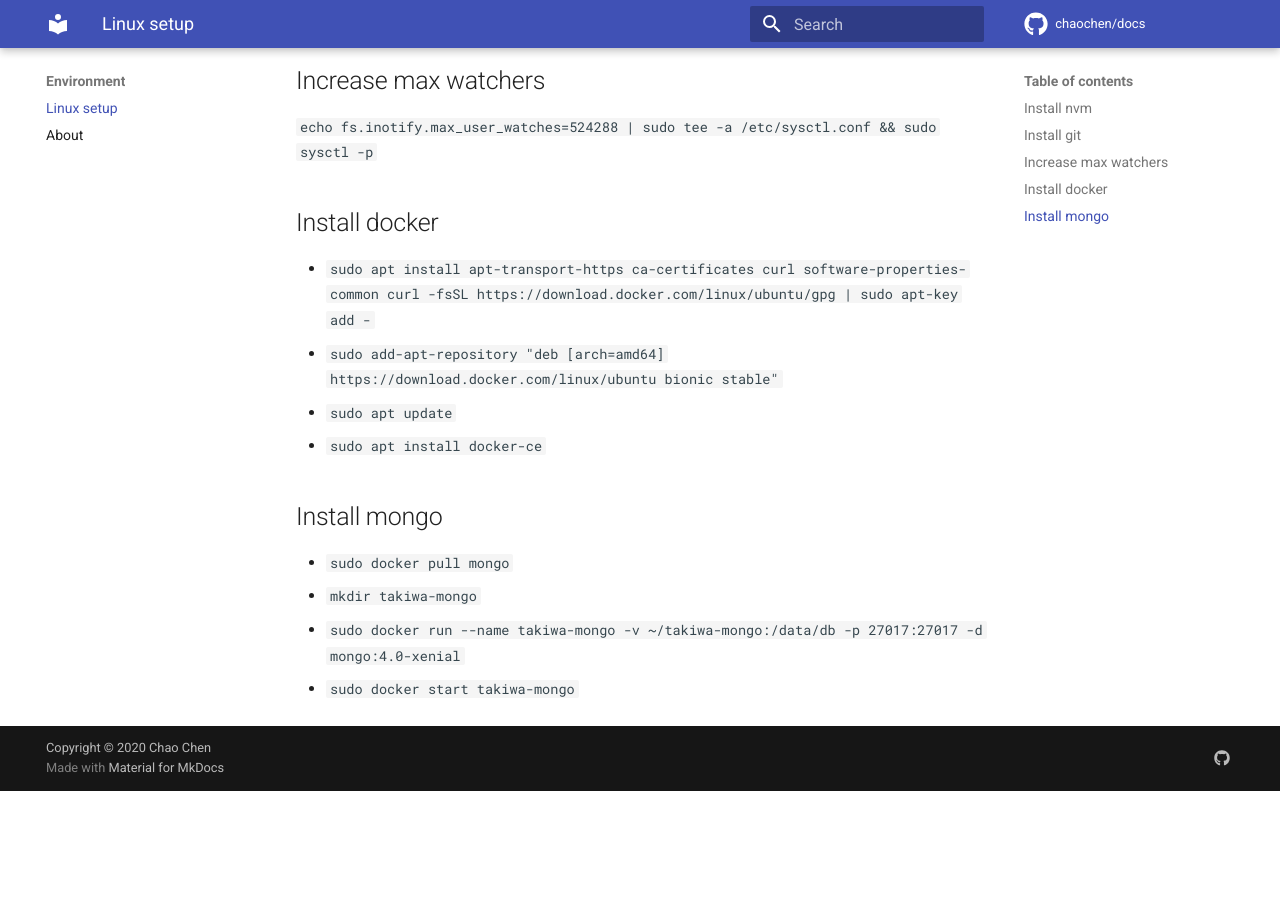
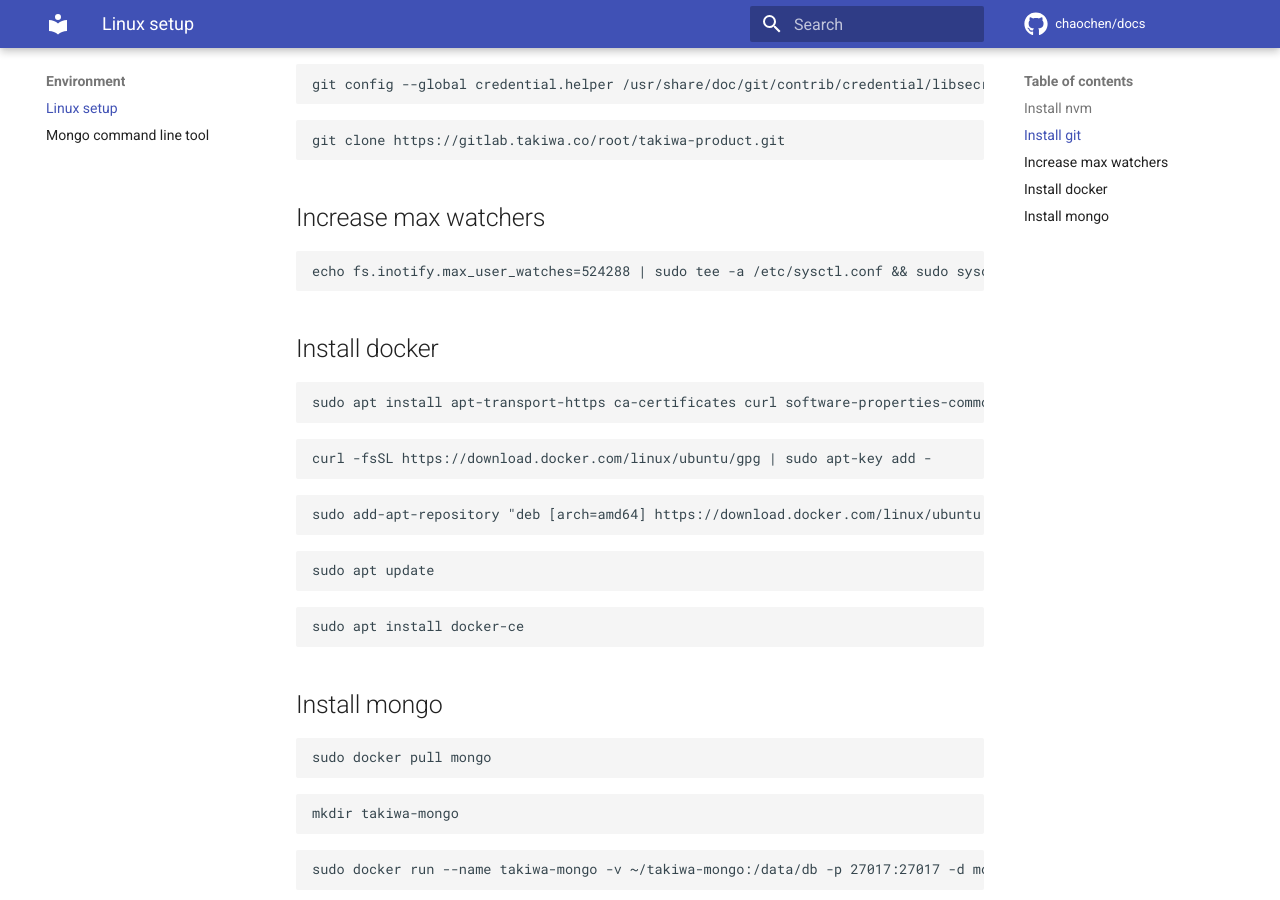
Before and after one commit to JonathanChaochen/gis-docs, an MkDocs documentation site: the page built from docs/environment.md, in a window 1280 px wide and 900 px high, scrolled down 667 px. Built offline with MkDocs 1.6.1 and Material for MkDocs 9.7.7, drawn with Linux system fonts in a browser that asks for light colours; comment, search, counter and statistics services are not loaded; before the commit the page ends 1458 px from its top, so only the background shows below that.

Commit message:
Add mongo command line tool md etc.

````diff
--- a/docs/environment.md
+++ b/docs/environment.md
@@ -4,31 +4,74 @@
 
 [https://github.com/nvm-sh/nvm#installation-and-update](https://github.com/nvm-sh/nvm#installation-and-update)
 
-- `nvm install 12`
-- `nvm use 12`
-- `nvm install-latest-npm`
+```
+nvm install 12
+```
+```
+nvm use 12
+```
+```
+nvm install-latest-npm
+```
 
 ## Install git
 
-- `sudo apt-get install libsecret-1-0 libsecret-1-dev`
-- `cd /usr/share/doc/git/contrib/credential/libsecret`
-- `sudo make`
-- `git config --global credential.helper /usr/share/doc/git/contrib/credential/libsecret/git-credential-libsecret`
-- `git clone https://gitlab.takiwa.co/root/takiwa-product.git`
+```
+sudo apt-get install libsecret-1-0 libsecret-1-dev
+```
+
+```
+cd /usr/share/doc/git/contrib/credential/libsecret
+```
+
+```
+sudo make
+```
+
+```
+git config --global credential.helper /usr/share/doc/git/contrib/credential/libsecret/git-credential-libsecret
+```
+
+```
+git clone https://gitlab.takiwa.co/root/takiwa-product.git
+```
 
 ## Increase max watchers
-`echo fs.inotify.max_user_watches=524288 | sudo tee -a /etc/sysctl.conf && sudo sysctl -p`
+```
+echo fs.inotify.max_user_watches=524288 | sudo tee -a /etc/sysctl.conf && sudo sysctl -p
+```
 
 ## Install docker
-- `sudo apt install apt-transport-https ca-certificates curl software-properties-common
-curl -fsSL https://download.docker.com/linux/ubuntu/gpg | sudo apt-key add -`
-- `sudo add-apt-repository "deb [arch=amd64] https://download.docker.com/linux/ubuntu bionic stable"`
-- `sudo apt update`
-- `sudo apt install docker-ce`
+```
+sudo apt install apt-transport-https ca-certificates curl software-properties-common
+```
 
+```
+curl -fsSL https://download.docker.com/linux/ubuntu/gpg | sudo apt-key add -
+```
+
+```
+sudo add-apt-repository "deb [arch=amd64] https://download.docker.com/linux/ubuntu bionic stable"
+```
+
+```
+sudo apt update
+```
+```
+sudo apt install docker-ce
+```
 
 ## Install mongo
-- `sudo docker pull mongo`
-- `mkdir takiwa-mongo`
-- `sudo docker run --name takiwa-mongo -v ~/takiwa-mongo:/data/db -p 27017:27017 -d mongo:4.0-xenial`
-- `sudo docker start takiwa-mongo`
+
+```
+sudo docker pull mongo
+```
+```
+mkdir takiwa-mongo
+```
+```
+sudo docker run --name takiwa-mongo -v ~/takiwa-mongo:/data/db -p 27017:27017 -d mongo:4.0-xenial
+```
+```
+sudo docker start takiwa-mongo
+```
--- a/mkdocs.yml
+++ b/mkdocs.yml
@@ -44,11 +44,12 @@ nav:
       - Creating your site: creating-your-site.md
   - Environment:
       - environment.md
-      - about.md
+      - mongo-command-tool.md
   - Backend:
       - api.md
   - Census:
       - 2018-census.md
+  - Help: help.md
 
 # Google Analytics
 google_analytics:
````
Also changed, not shown: docs/about.md (deleted, +0 -44 lines), docs/creating-your-site.md (+1 -0 lines), docs/getting-started.md (+1 -1 lines), docs/help.md (added, +17 -0 lines), docs/index.md (+2 -16 lines), docs/mongo-command-tool.md (added, +63 -0 lines).
